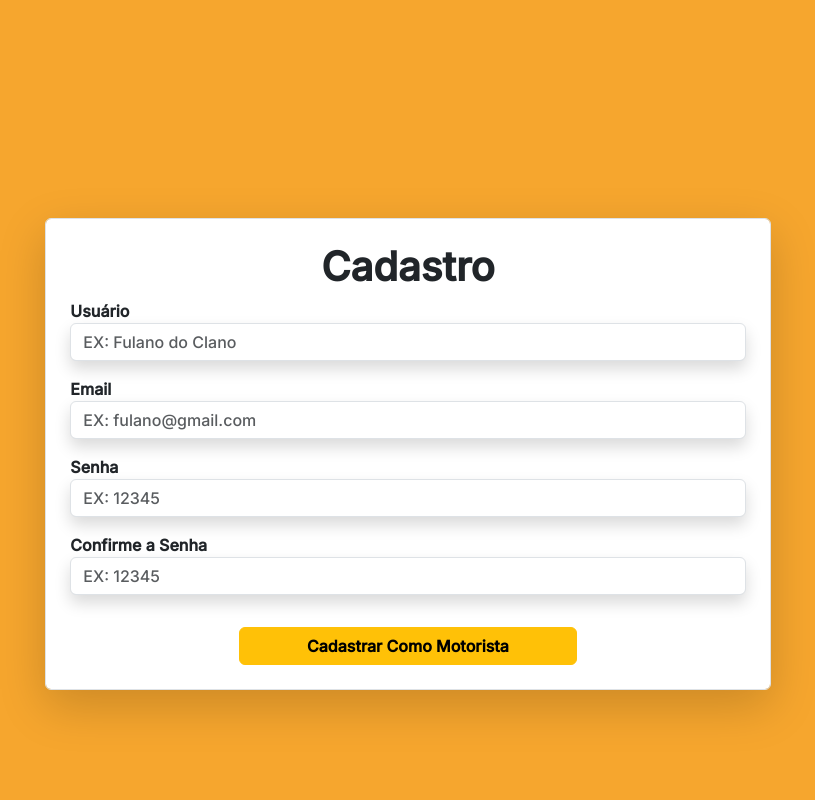
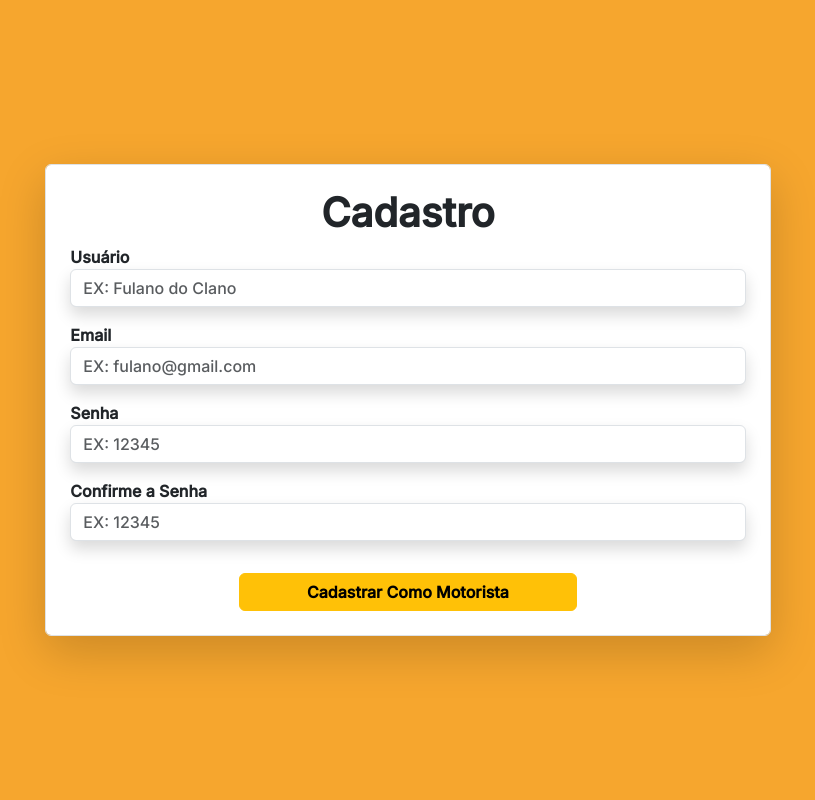
Before and after one commit to SamuelMonstewe/PIT, a PHP site: page /Cadastro.html in a window 1280 px wide. Shown: the whole page, without its empty margins (232-1047 px from the left). Run offline with PHP 8.4, Linux system fonts and the light colour scheme.

Commit message:
CSS-da-Tela-de-Login-e-Cadastro

```diff
--- a/HTML/style.css
+++ b/HTML/style.css
@@ -4,7 +4,12 @@
 }
 
 body {
+    width: 100%;
+    height: 100vh;
     background-color: #F6A62E;
+    display: flex;
+    justify-content: center;
+    align-items: center;
 }
 
 form h1 {
@@ -18,7 +23,6 @@ form h1 {
 .Count-DadosM {
     display: flex;
     justify-content: center;
-    margin-top: 17%;
 }
 
 .Button-Create {
```
